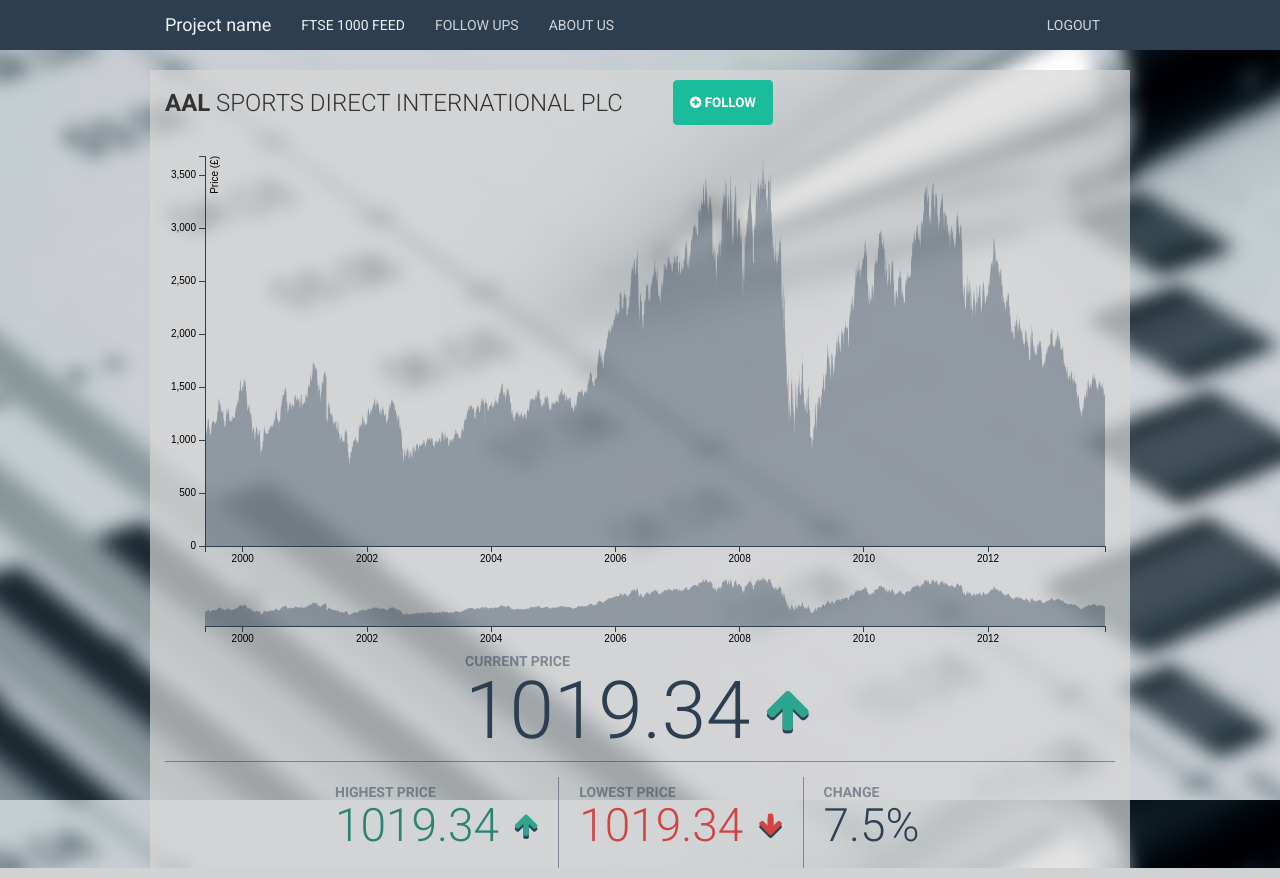
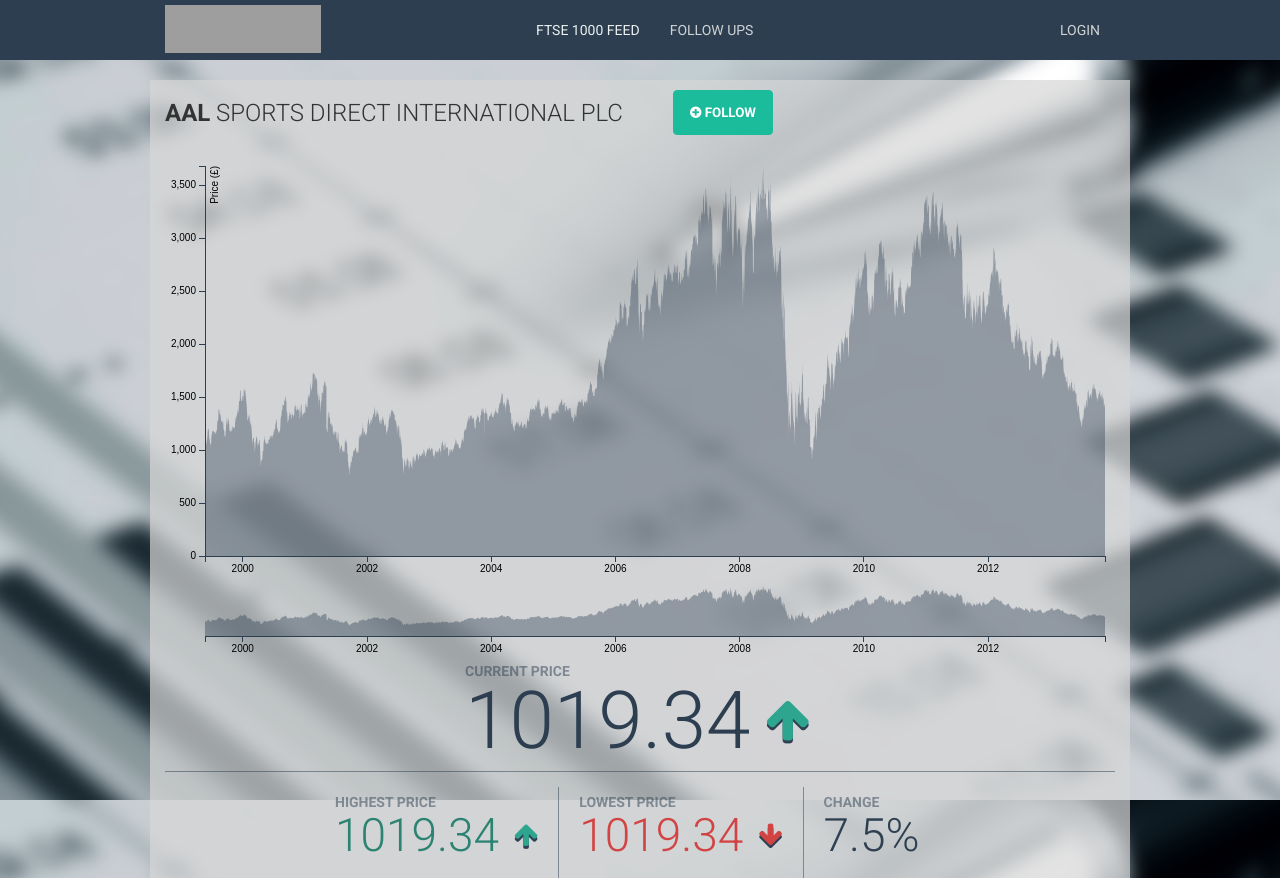
Before and after one commit to a20r/SE, a Flask app: template server/templates/individual.html in a window 1280 px wide. Run offline with Flask 2, Linux system fonts and the light colour scheme; the template is opened without the code that fills it, so the values that code supplies are empty; parts of the project's set-up code (start-up, migrations or seed data) failed here and were passed over; some libraries are stand-ins or nearby versions; grey boxes are pictures that could not be loaded.

Commit message:
added the login/logout functionality

```diff
--- a/server/templates/individual.html
+++ b/server/templates/individual.html
@@ -22,29 +22,21 @@
 	<script src="js/bootstrap.min.js"></script>
 
 	<link rel="stylesheet" href="css/main_page.css">
-	<script src="scripts/main_page_script.js"></script>
+	<script src="/js/individual.js"></script>
 </head>
 <body>
 	<!-- Static navbar -->
-	<div class="navbar navbar-default navbar-static-top" role="navigation">
+	<div class="navbar navbar-default navbar-static-top" role="navigation" style="height: 60px; padding: 5px 0">
 		<div class="container">
-			<div class="navbar-header">
-				<button type="button" class="navbar-toggle" data-toggle="collapse" data-target=".navbar-collapse">
-					<span class="sr-only">Toggle navigation</span>
-					<span class="icon-bar"></span>
-					<span class="icon-bar"></span>
-					<span class="icon-bar"></span>
-				</button>
-				<a class="navbar-brand" href="#">Project name</a>
+			<div class="navbar-header image" style="margin-right:200px">
 			</div>
 			<div class="navbar-collapse collapse">
 				<ul class="nav navbar-nav">
 					<li class="active"><a href="#">FTSE 1000 FEED</a></li>
-					<li><a href="#about">FOLLOW UPS</a></li>
-					<li><a href="#contact">ABOUT US</a></li>
+					<li><a href="/following.html">FOLLOW UPS</a></li>
 				</ul>
 				<ul class="nav navbar-nav navbar-right">
-					<li><a href="/logout">LOGOUT</a></li>
+					<li id="logCond"><a href="/logout">LOGOUT</a></li>
 				</ul>
 			</div><!--/.nav-collapse -->
 		</div>
--- a/static/css/main_page.css
+++ b/static/css/main_page.css
@@ -232,3 +232,9 @@
 	border-bottom: 1px solid rgba(44,62,80,0.5);
 	margin: 10px 0 15px 0;
 }
+
+.image {
+	background: url('/img/logo.png');
+	width: 156px;
+	height: 48px;
+}
--- /dev/null
+++ b/static/js/individual.js
@@ -0,0 +1,29 @@
+
+$(document).ready(function() {
+	if (window.File && window.FileReader && window.FileList && window.Blob) {
+		checkLogin();
+
+	} else {
+	  alert('The File APIs are not fully supported in this browser.');
+	}
+})
+
+function checkLogin() {
+	var login = document.getElementById("logCond");
+	var cookie = document.cookie;
+	if (cookie.indexOf("stock_auth_token=") !== -1) {
+		var cookieValue = cookie.indexOf(cookie.indexOf("stock_auth_token="));
+		if (cookieValue !== -1) {
+			login.innerHTML = '<a href="javascript:logout();">LOGOUT</a>'
+		} else {
+			login.innerHTML = '<a href="/login.html">LOGIN</a>';
+		}
+	} else {
+		login.innerHTML = '<a href="/login.html">LOGIN</a>';
+	}
+}
+
+function logout() {
+	document.cookie = 'stock_auth_token=; expires=Thu, 01 Jan 1970 00:00:01 GMT;';
+	window.location.replace("/main_page.html");
+}
--- a/static/js/main_page_script.js
+++ b/static/js/main_page_script.js
@@ -3,11 +3,32 @@
 	if (window.File && window.FileReader && window.FileList && window.Blob) {
 		fillData();
 		loadMainPage();
+		checkLogin();
 
 	} else {
 	  alert('The File APIs are not fully supported in this browser.');
 	}
 })
+
+function checkLogin() {
+	var login = document.getElementById("logCond");
+	var cookie = document.cookie;
+	if (cookie.indexOf("stock_auth_token=") !== -1) {
+		var cookieValue = cookie.indexOf(cookie.indexOf("stock_auth_token="));
+		if (cookieValue !== -1) {
+			login.innerHTML = '<a href="javascript:logout();">LOGOUT</a>'
+		} else {
+			login.innerHTML = '<a href="/login.html">LOGIN</a>';
+		}
+	} else {
+		login.innerHTML = '<a href="/login.html">LOGIN</a>';
+	}
+}
+
+function logout() {
+	document.cookie = 'stock_auth_token=; expires=Thu, 01 Jan 1970 00:00:01 GMT;';
+	window.location.replace("/main_page.html");
+}
 
 var updateTime = 10 * 1000
 var updateInterval = setInterval(fillData, updateTime)
```
Also changed, not shown: server/templates/main_page.html (+4 -12 lines).
